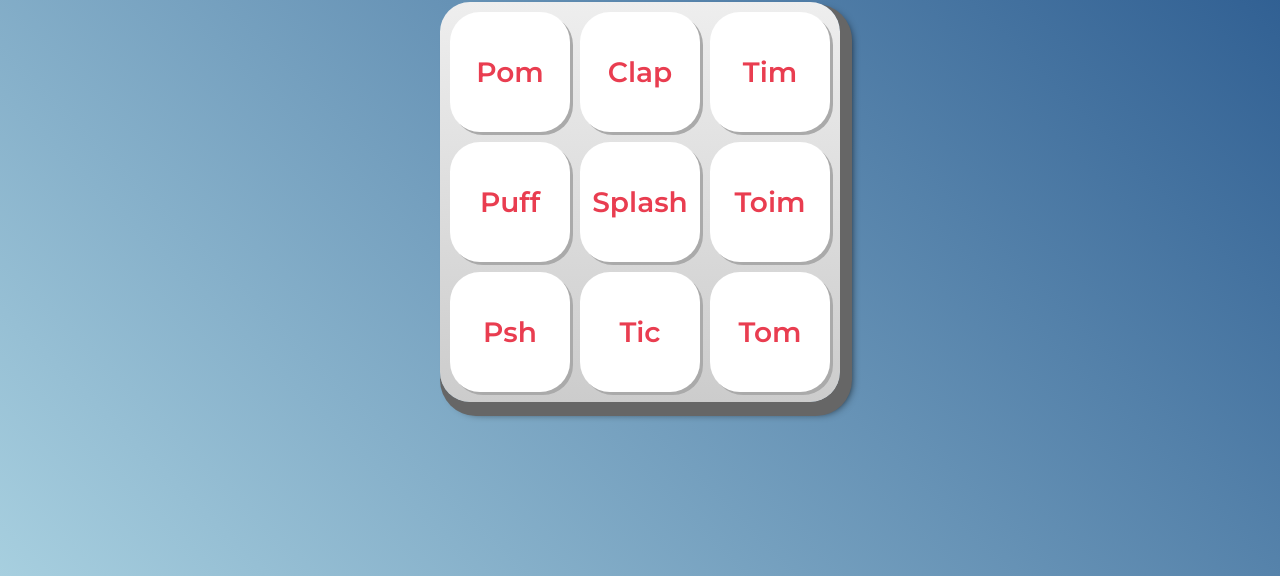
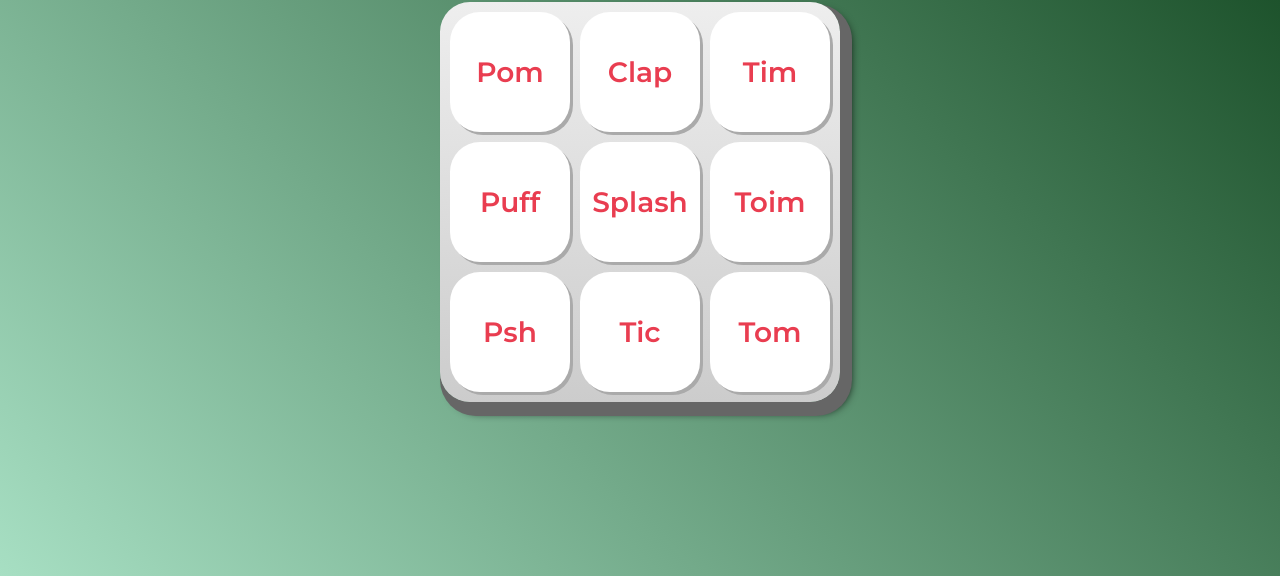
Before and after one commit to LeandroGoulart/PercussionProject, a plain HTML site: page index.html in a window 1280 px wide. Shown: the part 224-800 px from the top of the page. Drawn offline with Linux system fonts and the light colour scheme.

Commit message:
update css background

```diff
--- a/css/estilos.css
+++ b/css/estilos.css
@@ -8,7 +8,7 @@
 
 body {
   align-items: center;
-  background: linear-gradient(45deg, #a7cfdf 0%,#23538a 100%);
+  background: linear-gradient(45deg, #a7dfc3 0%,#0d421a 100%);
   display: flex;
   justify-content: center;
   flex-direction: column;
```
